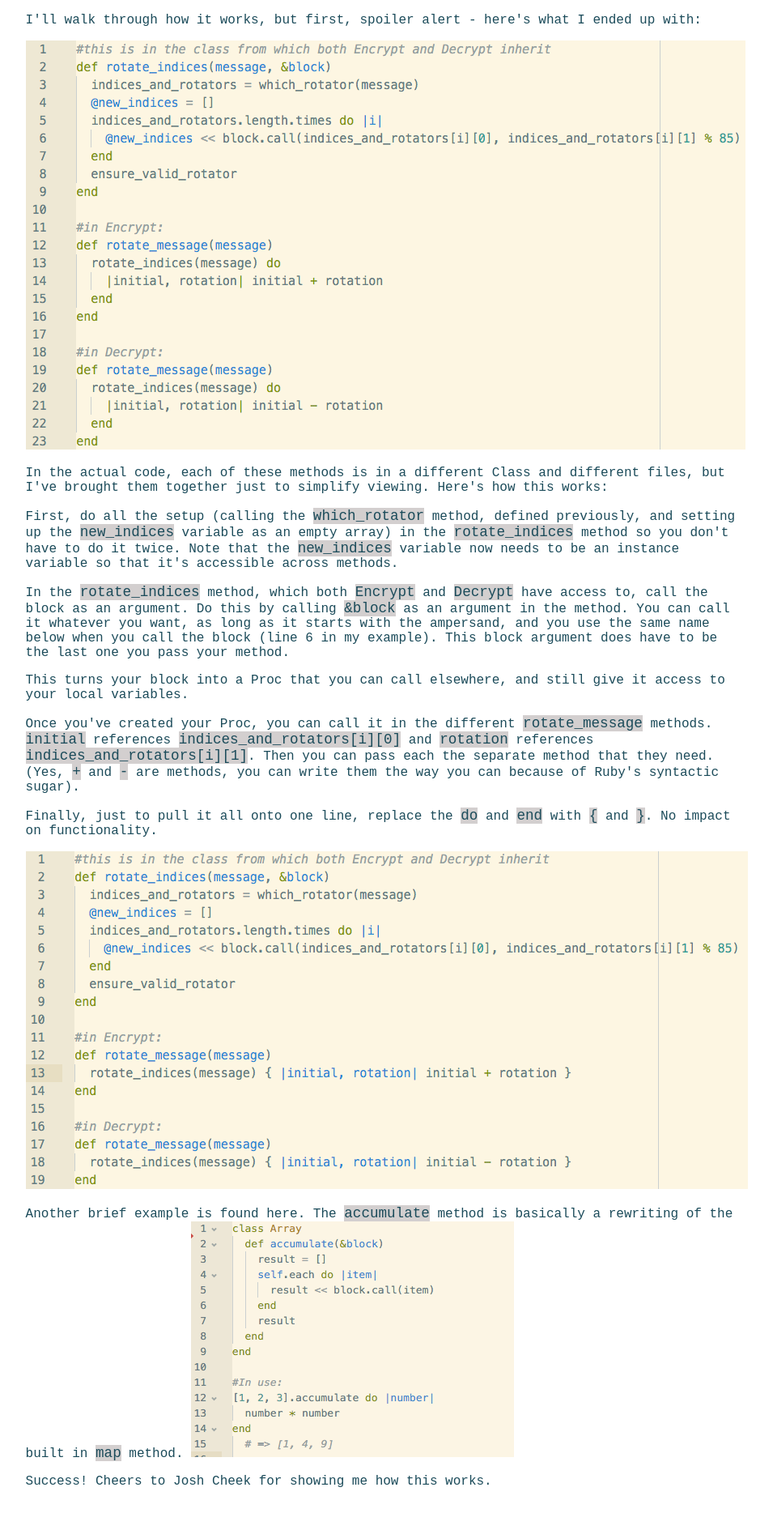
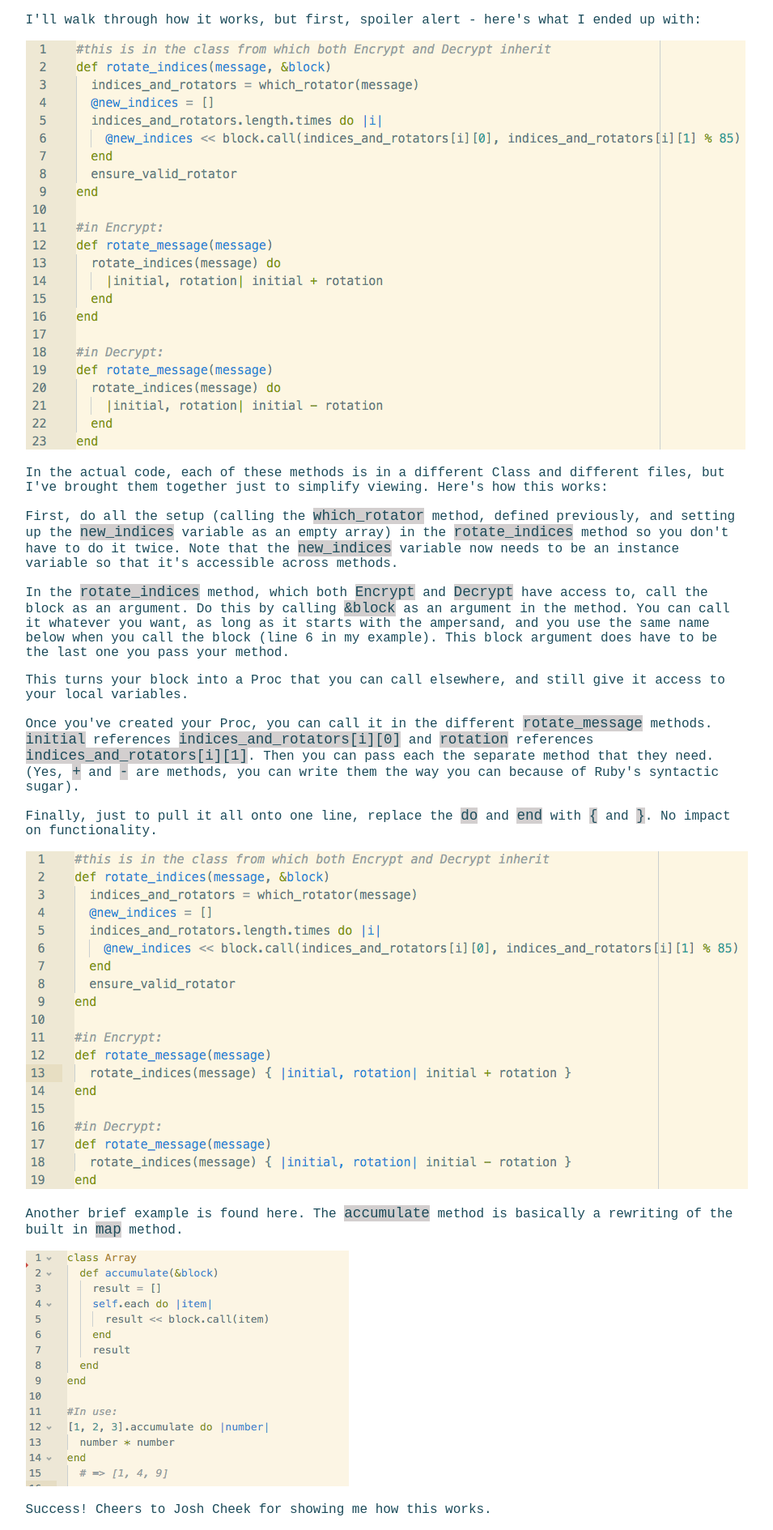
Before and after one commit to adriennedomingus/adriennedomingus.github.io, a Jekyll site: the page built from _posts/2015-12-19-passing-blocks-as-arguments.html, in a window 1280 px wide. Shown: the part 935-2824 px from the top of the page at 81% size, without its empty margins (166-1121 px from the left). Built offline with Jekyll 4.4.1, drawn with Linux system fonts in a browser that asks for light colours; before the commit the page ends 2789 px from its top, so only the background shows below that.

Commit message:
close tag

```diff
--- a/_posts/2015-12-19-passing-blocks-as-arguments.html
+++ b/_posts/2015-12-19-passing-blocks-as-arguments.html
@@ -15,7 +15,7 @@ layout: post
   <p>Once you've created your Proc, you can call it in the different <span class="code">rotate_message</span> methods. <span class="code">initial</span> references <span class="code">indices_and_rotators[i][0]</span> and <span class="code">rotation</span> references <span class="code">indices_and_rotators[i][1]</span>. Then you can pass each the separate method that they need. (Yes, <span class="code">+</span> and <span class="code">-</span> are methods, you can write them the way you can because of Ruby's syntactic sugar).</p>
   <p>Finally, just to pull it all onto one line, replace the <span class="code">do</span> and <span class="code">end</span> with <span class="code">{</span> and <span class="code">}</span>. No impact on functionality.</p>
   <img src="/images/2015-12-19/03.png" alt="image 03" />
-  <p> Another brief example is found here. The <span class="code">accumulate</span> method is basically a rewriting of the built in <span class="code">map</span> method.
+  <p> Another brief example is found here. The <span class="code">accumulate</span> method is basically a rewriting of the built in <span class="code">map</span> method.</p>
   <img src="/images/2015-12-19/04.png" alt="image 04" />
   <p>Success! Cheers to Josh Cheek for showing me how this works.</p>
 </div>
```
